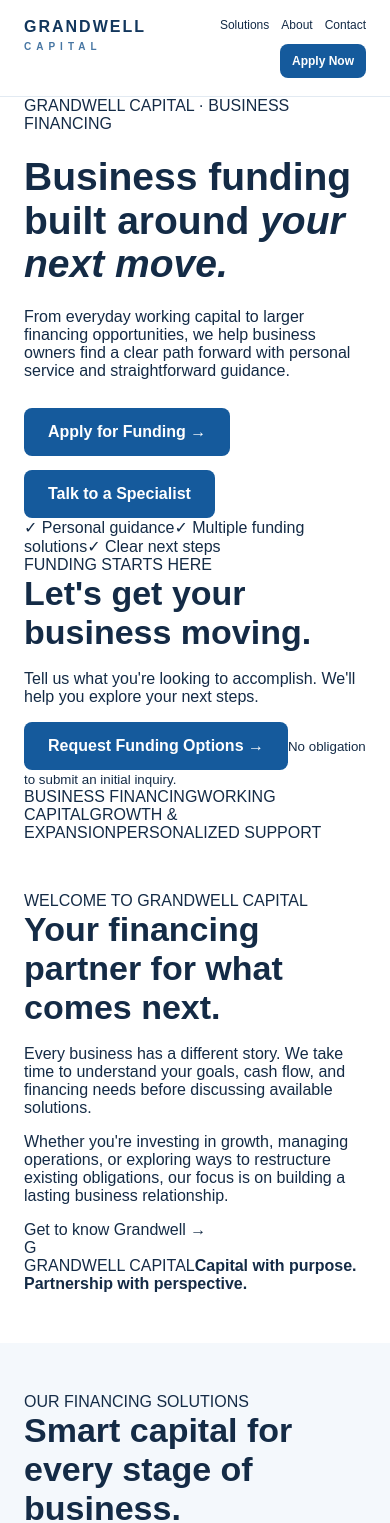
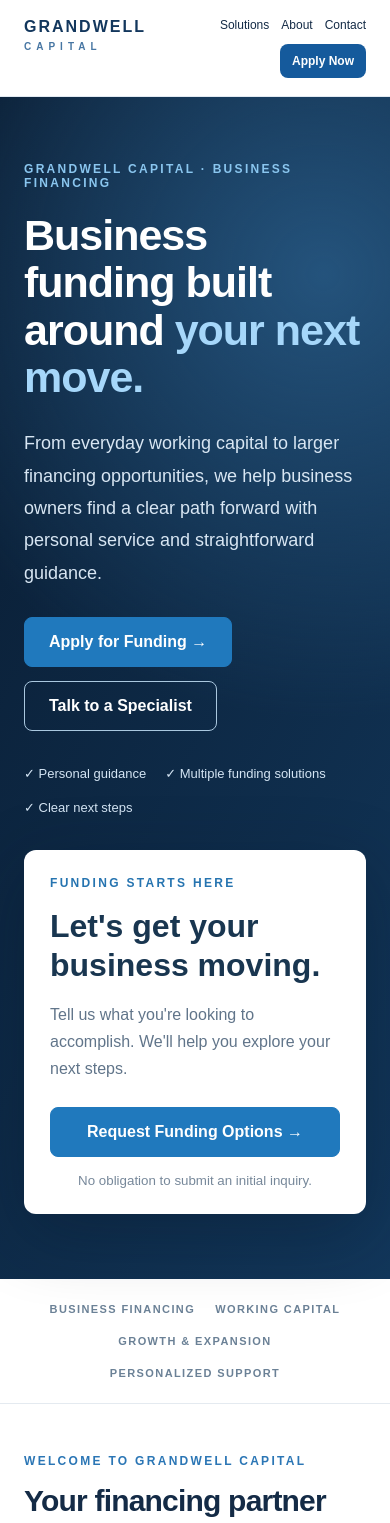
Before and after one commit to grandwellcapital/GrandwellCapital, a Next.js app in the folder grandwell-capital-website/: page / in a window 390 px wide. Shown: the top 1523 px of the page. Built offline with nearby package versions, Linux system fonts and the light colour scheme.

Commit message:
Style Grandwell funding homepage for desktop and mobile

```diff
--- a/grandwell-capital-website/app/globals.css
+++ b/grandwell-capital-website/app/globals.css
@@ -27,3 +27,63 @@ header{background:#fff;color:var(--ink);border-bottom:1px solid var(--line)}
 .final-cta{background:#f8fbff}
 .dark-outline{color:#155a9c;border-color:#155a9c}
 @media(max-width:760px){.hero-grid{grid-template-columns:1fr;gap:32px}.modern-hero{padding:55px 0}.modern-hero h1{letter-spacing:-1px}.hero-panel{padding:25px}.links .btn{padding:10px 12px}}
+
+
+/* Prestigious-inspired original Grandwell review design; no third-party content or assets copied. */
+.pc-hero{background:radial-gradient(circle at 83% 15%,#24537c 0,transparent 42%),linear-gradient(118deg,#091b30,#12375b);color:#fff;padding:102px 0 108px}
+.pc-hero-grid{display:grid;grid-template-columns:minmax(0,1.3fr) minmax(310px,.75fr);align-items:center;gap:70px}
+.pc-overline{font-size:12px;font-weight:800;letter-spacing:2.3px;color:#2b76b5}
+.pc-hero .pc-overline,.pc-cta .pc-overline{color:#8ac6ef}
+.pc-hero h1{font-size:clamp(43px,5.1vw,70px);line-height:1.1;letter-spacing:-2px;margin:22px 0 26px}
+.pc-hero h1 em{font-style:normal;color:#a6d7fa}
+.pc-hero-copy>p{font-size:18px;line-height:1.8;color:#d8e6f3;max-width:650px}
+.pc-primary{background:#2079bd!important;color:#fff!important;border:1px solid #2079bd!important}
+.pc-primary:hover{background:#145b94!important}
+.pc-light-outline{background:transparent!important;border:1px solid #aac8df!important;color:#fff!important}
+.pc-hero-points{display:flex;gap:19px;flex-wrap:wrap;margin-top:35px;color:#d4e5f4;font-size:13px}
+.pc-hero-card{background:#fff;color:#193650;padding:38px;border-radius:12px;box-shadow:0 20px 70px #06162755}
+.pc-hero-card .pc-overline{color:#2674b0}
+.pc-hero-card h2{font-size:32px;line-height:1.2;margin:17px 0}
+.pc-hero-card p{color:#61758a;font-size:16px;line-height:1.7}
+.pc-hero-card .btn{display:block;text-align:center;margin:25px 0 16px}
+.pc-hero-card small{display:block;color:#77889a;text-align:center}
+.pc-trust{border-bottom:1px solid #e4eaf0;background:#fff}
+.pc-trust-row{display:flex;justify-content:space-between;gap:20px;flex-wrap:wrap;padding-top:24px;padding-bottom:24px;font-size:11px;letter-spacing:1.4px;color:#6b8196;font-weight:800}
+.pc-split{display:grid;grid-template-columns:1fr 1fr;gap:75px;align-items:center}
+.pc-intro h2,.pc-services h2,.pc-benefits h2,.pc-process h2{font-size:clamp(30px,3.5vw,44px);line-height:1.2;letter-spacing:-.8px;margin:15px 0 20px}
+.pc-intro p,.pc-benefits p{color:#63768a;line-height:1.85}
+.pc-text-link{color:#1765a2;font-weight:800;display:inline-block;margin-top:14px}
+.pc-intro-visual{background:linear-gradient(135deg,#123557,#081e36);min-height:340px;border-radius:14px;position:relative;display:flex;align-items:end;padding:35px;overflow:hidden}
+.pc-visual-mark{font-family:Georgia,serif;position:absolute;right:25px;top:-85px;font-size:400px;line-height:1;color:#ffffff0b}
+.pc-visual-content{position:relative;color:#fff}
+.pc-visual-content span{display:block;font-size:12px;letter-spacing:3px;color:#94c6e9;margin-bottom:18px}
+.pc-visual-content strong{font-size:26px;line-height:1.4}
+.pc-centered{text-align:center;max-width:730px;margin:0 auto 42px}
+.pc-centered p{color:#64778a;line-height:1.7}
+.pc-service-grid{display:grid;grid-template-columns:repeat(3,1fr);gap:22px}
+.pc-service{background:white;border:1px solid #e1eaf2;border-radius:12px;padding:30px;box-shadow:0 7px 28px #133c6210}
+.pc-service-icon{height:52px;width:52px;display:flex;align-items:center;justify-content:center;border-radius:12px;background:#eaf4fc;color:#1765a2;font-size:26px;margin-bottom:20px}
+.pc-service h3{font-size:20px;margin:0 0 12px}
+.pc-service p{line-height:1.7;color:#687c8e;min-height:80px}
+.pc-service a{color:#1564a2;font-weight:800;font-size:14px}
+.pc-benefit-list{border:1px solid #e1eaf2;border-radius:12px;padding:18px 28px}
+.pc-benefit-list>div{display:flex;gap:22px;padding:21px 0;border-bottom:1px solid #e1eaf2}
+.pc-benefit-list>div:last-child{border-bottom:0}
+.pc-benefit-list strong{color:#1b74b3;font-size:22px}
+.pc-benefit-list b,.pc-benefit-list small{display:block}
+.pc-benefit-list b{font-size:18px;margin-bottom:7px}
+.pc-benefit-list small{font-size:14px;color:#687c8e;line-height:1.6}
+.pc-process{background:#f7fafc}
+.pc-process-grid{display:grid;grid-template-columns:repeat(4,1fr);gap:18px}
+.pc-process-step{background:#fff;border:1px solid #e3ebf2;border-radius:12px;padding:26px}
+.pc-step-num{font-size:33px;font-weight:800;color:#2a7cb6}
+.pc-process-step h3{font-size:18px;line-height:1.3;margin:18px 0 12px}
+.pc-process-step p{font-size:14px;line-height:1.7;color:#687c8e}
+.pc-center-actions{text-align:center;margin-top:36px}
+.pc-cta{background:#102c4b;color:#fff;padding:65px 0}
+.pc-cta-inner{display:flex;align-items:center;justify-content:space-between;gap:40px}
+.pc-cta h2{font-size:36px;margin:12px 0}
+.pc-cta p{color:#d5e4f2;line-height:1.7}
+.pc-cta .actions{margin-top:0}
+@media(max-width:850px){.pc-hero-grid,.pc-split{grid-template-columns:1fr;gap:35px}.pc-service-grid{grid-template-columns:repeat(2,1fr)}.pc-process-grid{grid-template-columns:repeat(2,1fr)}.pc-cta-inner{display:block}.pc-cta .actions{margin-top:24px}}
+@media(max-width:560px){.pc-hero{padding:65px 0}.pc-hero h1{letter-spacing:-1px}.pc-hero-card{padding:26px}.pc-service-grid,.pc-process-grid{grid-template-columns:1fr}.pc-trust-row{justify-content:center;text-align:center}.pc-cta h2{font-size:29px}}
```
